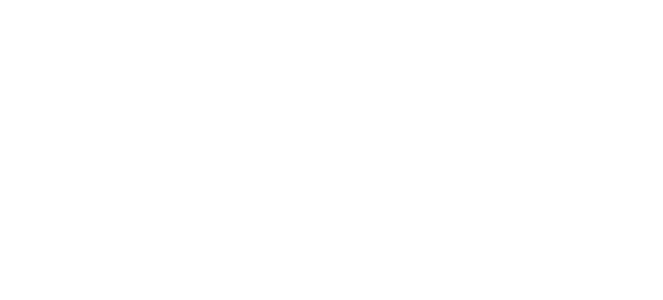
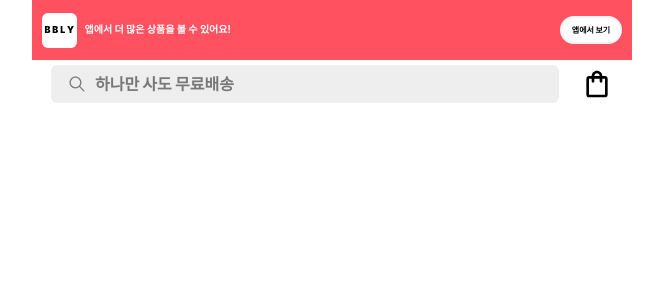
Before and after one commit to Lunas322/Bbely, a React (Vite) app: page / in a window 1280 px wide. Shown: the top 300 px of the page, without its empty margins (308-971 px from the left). Built offline with nearby package versions, Linux system fonts and the light colour scheme.

Commit message:
feat: header 기본 UI구성

```diff
--- a/src/App.tsx
+++ b/src/App.tsx
@@ -1,12 +1,14 @@
 import { BrowserRouter as Router, Routes, Route } from 'react-router-dom'
 import './index.css'
+import Header from './components/Header'
+import Home from './Pages/Home'
 
 
 function App() {
   return (
     <Router>
       <Routes>
-        <Route path="/" element={<div></div>}/>
+        <Route path="/" element={<Home/>}/>
       </Routes>
     </Router>
   )
--- /dev/null
+++ b/src/Pages/Home.tsx
@@ -0,0 +1,14 @@
+import Header from "../components/Header";
+
+function Home() {
+    return(
+        <>
+        <div className="w-full h-screen flex flex-col items-center">
+            <Header/>
+        </div>
+        </>
+    )
+
+}
+
+export default Home;
--- /dev/null
+++ b/src/components/Header.tsx
@@ -0,0 +1,34 @@
+import React from "react"
+import { IoIosSearch } from "react-icons/io"
+import { MdOutlineShoppingBag } from "react-icons/md"
+
+
+
+
+
+function Header() {
+  return (
+    <div className="w-150 h-27">
+      <div className="w-150 h-15 bg-[#FF5160] justify-between font-bold flex items-center px-2.5 py-3 ">
+        <div className="w-55 h-9 flex items-center gap-2">
+        <div className="w-8.75 h-8.75 font-black text-[9px] flex justify-center items-center rounded-md bg-[#FFFFFF]">B B L Y</div>
+
+        <p className="text-[10px] text-[#FFFFFF] font-bold w-45 h-4">앱에서 더 많은 상품을 볼 수 있어요!</p>
+        </div>
+        <button className="w-15.5 h-7 border-2 border-gray-100 bg-white px-2 font-black rounded-full text-[8px] flex justify-center items-center ">앱에서 보기</button>
+      </div>
+      <div className="w-150 h-12 flex items-center justify-around px-2">
+        <div className="w-127 h-9.5 bg-[#EEEEEE] flex items-center gap-2 px-2 rounded-md">
+            <div className="w-127 h-9.5 bg-[#EEEEEE] flex items-center gap-2 px-2">
+            <IoIosSearch className="w-5 h-5 text-[#777777]" />
+            <p className="font-black text-[#777777]">하나만 사도 무료배송</p>
+            </div>
+        </div>
+        <MdOutlineShoppingBag className="w-8 h-8"/>
+      </div>
+
+    </div>
+  )
+}
+
+export default Header
```
Also changed, not shown: package.json (+5 -2 lines), 1 other file (tests, documents, lock files or other folders).
